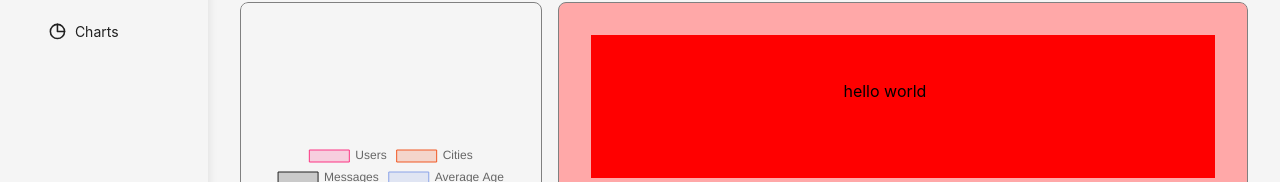
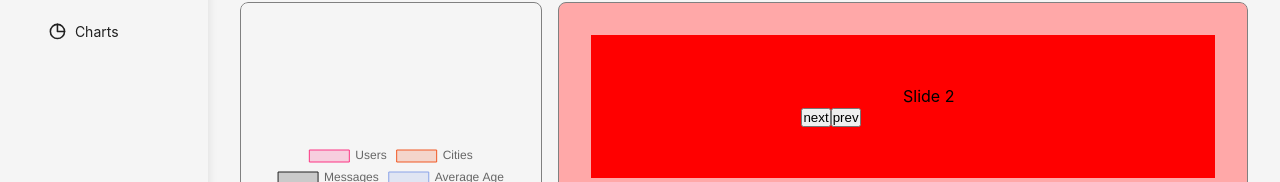
Before and after one commit to AliNojoumi/Admin-Panel-React, a React (Create React App) app: page /Dashboard in a window 1280 px wide. Shown: the part 230-412 px from the top of the page. Built offline with nearby package versions, Linux system fonts and the light colour scheme.

Commit message:
this is test swiper

```diff
--- /dev/null
+++ b/src/components/UI/swipeSlide.js
@@ -0,0 +1,34 @@
+// import Swiper core and required modules
+import { EffectCoverflow, Navigation, Pagination } from "swiper/modules";
+
+import { Swiper, SwiperSlide } from "swiper/react";
+
+// Import Swiper styles
+import "swiper/css";
+import "swiper/css/effect-coverflow";
+import "swiper/css/pagination";
+import "swiper/css/navigation";
+
+export default function SwipeSlide() {
+  return (
+    <Swiper
+      effect={"coverflow"}
+      grabCursor={true}
+      centeredSlides={true}
+      loop={true}
+      slidesPerView={"auto"}
+      coverflowEffect={{ rotate: 0, stretch: 0, depth: 100, modifier: 2.5 }}
+      width={"auto"}
+      modules={[Pagination, Navigation]}
+      pagination={{ el: "", clickable: true }}
+      navigation={{ nextEl: ".next-btn", prevEl: ".prev-btn", clickable: true }}
+    >
+      <SwiperSlide>Slide 1</SwiperSlide>
+      <SwiperSlide>Slide 2</SwiperSlide>
+      <SwiperSlide>Slide 3</SwiperSlide>
+      <SwiperSlide>Slide 4</SwiperSlide>
+      <button className="next-btn">next</button>
+      <button className="prev-btn">prev</button>
+    </Swiper>
+  );
+}
--- a/src/components/dashboard.js
+++ b/src/components/dashboard.js
@@ -1,13 +1,7 @@
 import { useState, useEffect } from "react";
 import style from "../styles/dashboard.module.css";
 import PieChart from "./charts/pieChart";
-import { Navigation, Pagination, Scrollbar, A11y } from "swiper/modules";
-
-import { Swiper, SwiperSlide } from "swiper/react";
-
-import "swiper/css";
-import "swiper/css/navigation";
-import "swiper/css/pagination";
+import SwipeSlide from "../components/UI/swipeSlide";
 
 export default function Dashboard(props) {
   const shiftContent = true;
@@ -56,24 +50,7 @@ export default function Dashboard(props) {
           </div>
           <div className={style["data-conatiner"]}>
             <div className={style["swiper-container"]}>
-              <Swiper
-                // install Swiper modules
-                modules={[Navigation, Pagination, Scrollbar, A11y]}
-                loop={true}
-                draggable={true}
-                spaceBetween={50}
-                slidesPerView={2}
-                navigation
-                pagination={false}
-                direction="rtl"
-              >
-                <SwiperSlide>
-                  <p>hello world</p>
-                </SwiperSlide>
-                <SwiperSlide>
-                  <p>hello</p>
-                </SwiperSlide>
-              </Swiper>
+              <SwipeSlide></SwipeSlide>
             </div>
           </div>
         </div>
```
